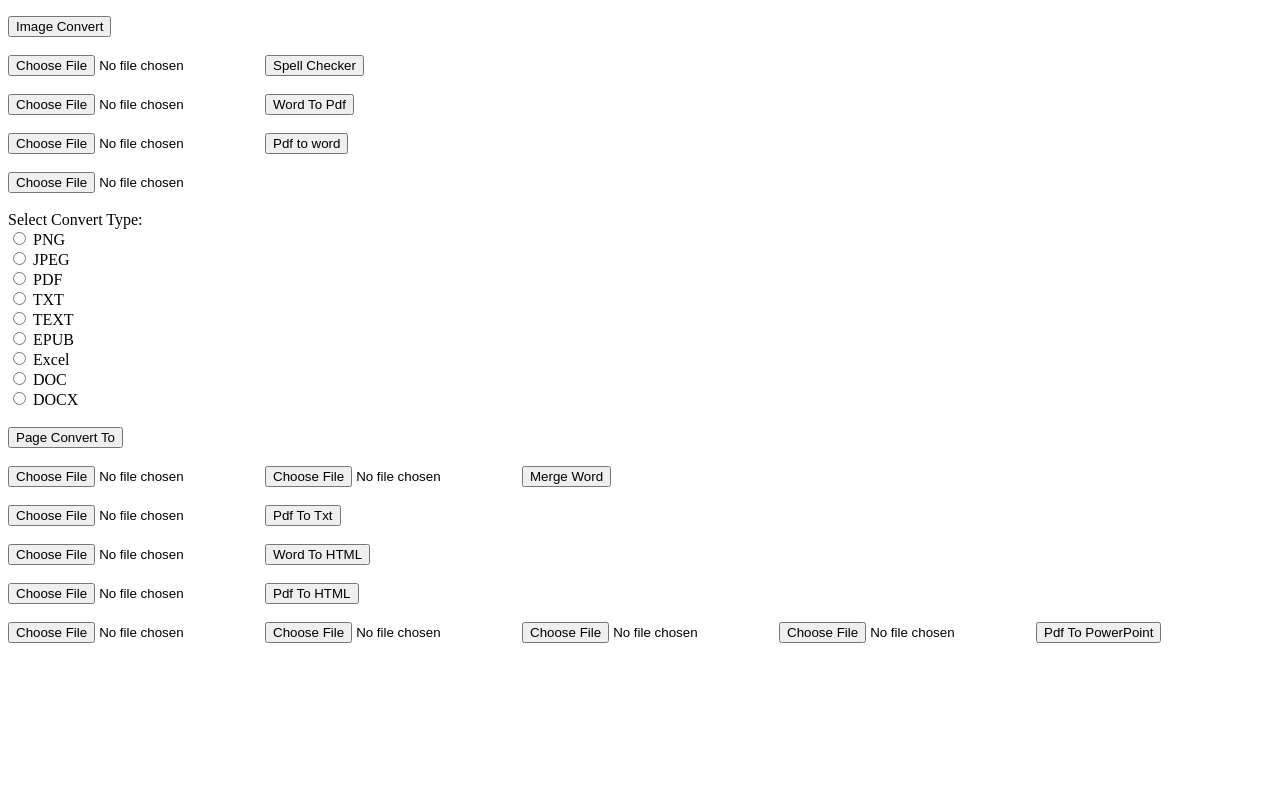
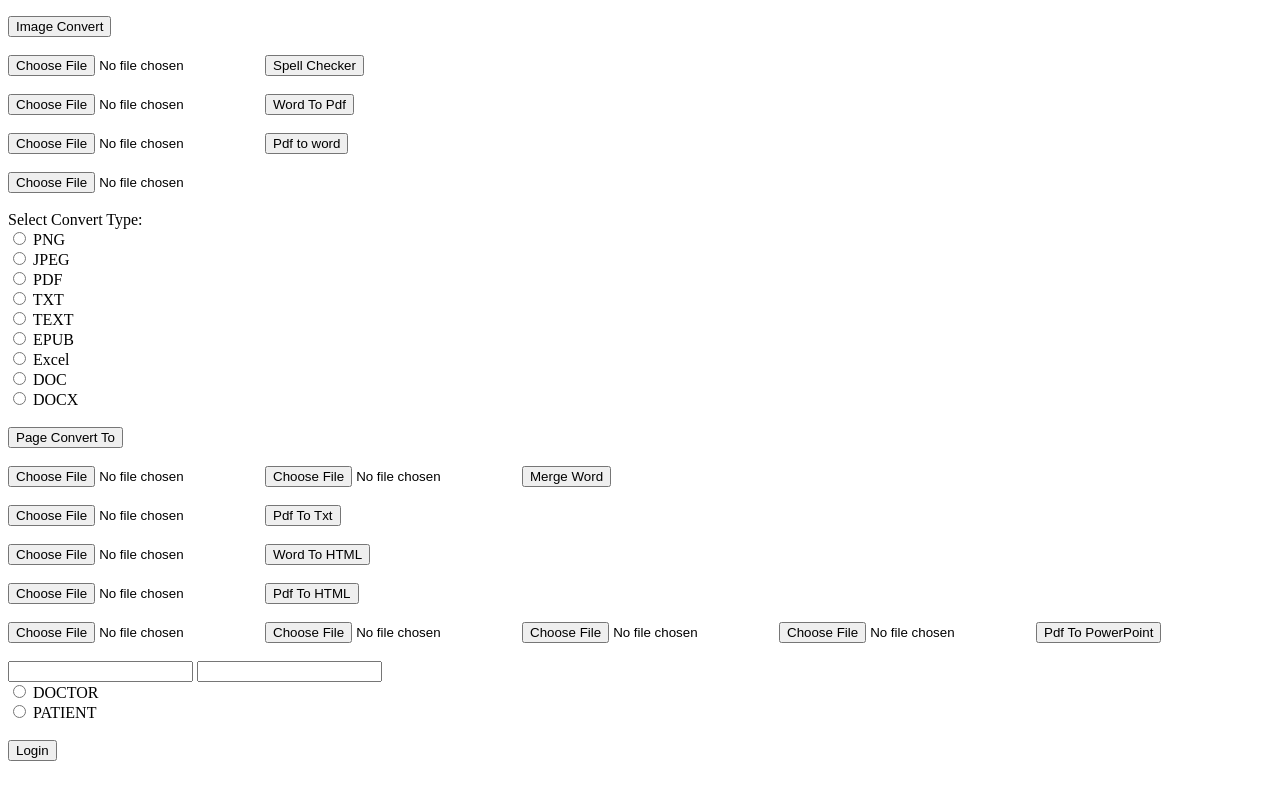
Before and after one commit to usmanmirza007/doctor_backend, a website: page src/public/index.html in a window 1280 px wide. Shown: the part 656-1443 px from the top of the page. Before the commit the page ends 1307 px from the top, so only its background shows below. Drawn offline with Linux system fonts and the light colour scheme.

Commit message:
Add login api test

```diff
--- a/src/public/index.html
+++ b/src/public/index.html
@@ -179,6 +179,19 @@
     <input type="file" name="file" accept=".pdf" id="">
     <input type="submit" value="Pdf To PowerPoint">
   </form>
+  <br>
+  <form action="/api/auth/login" method="post">
+    <input type="email" name="email" required id="">
+    <input type="password" name="password" required id="">
+    <br>
+
+    <input type="radio" id="tiff" name="userType" value="DOCTOR" required>
+    <label for="tiff">DOCTOR</label><br>
+    <input type="radio" id="tiff" name="userType" value="PATIENT" required>
+    <label for="tiff">PATIENT</label><br><br>
+    <input type="submit" value="Login">
+  </form>
+  <br>
 </body>
 <script>
   function updateButtonName(radio) {
```
